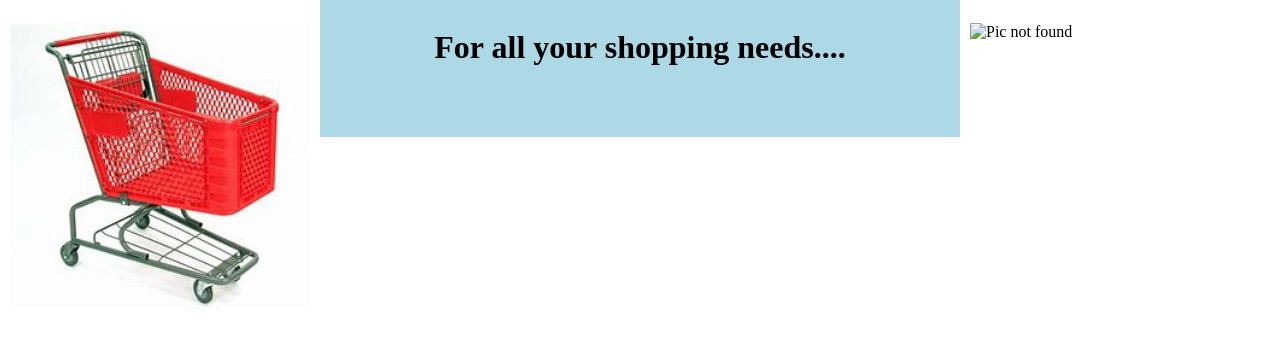
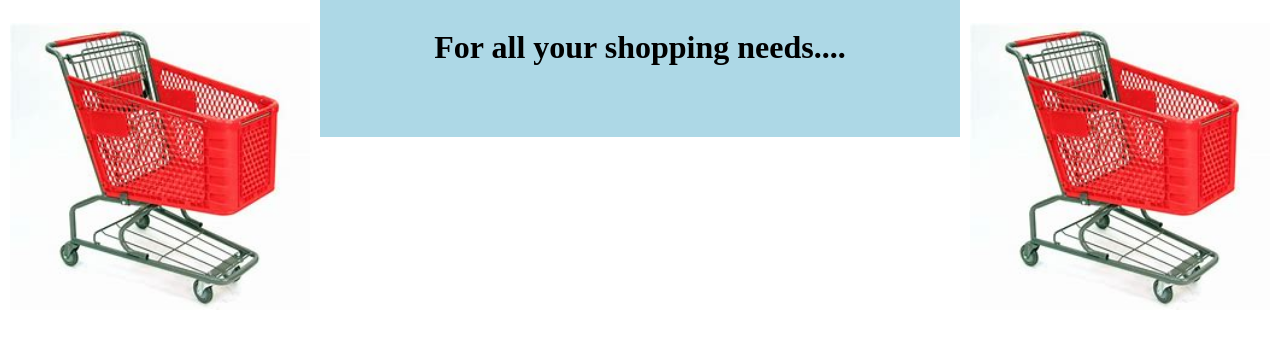
Before and after one commit to sabyezee/sabyezee.github.io, a plain HTML site: page index.html in a window 1280 px wide. Shown: the part 209-554 px from the top of the page. Drawn offline with Linux system fonts and the light colour scheme.

Commit message:
Update index.html

```diff
--- a/index.html
+++ b/index.html
@@ -109,7 +109,7 @@ body {
  </div>
 
     <div class="column side">
-      <p> <img src="shopping.jpg" alt="Pic not found" width=100%></p>
+      <p> <img src="shoppingcart.jpg" alt="Pic not found" width=100%></p>
   </div>
 
 </body>
```
